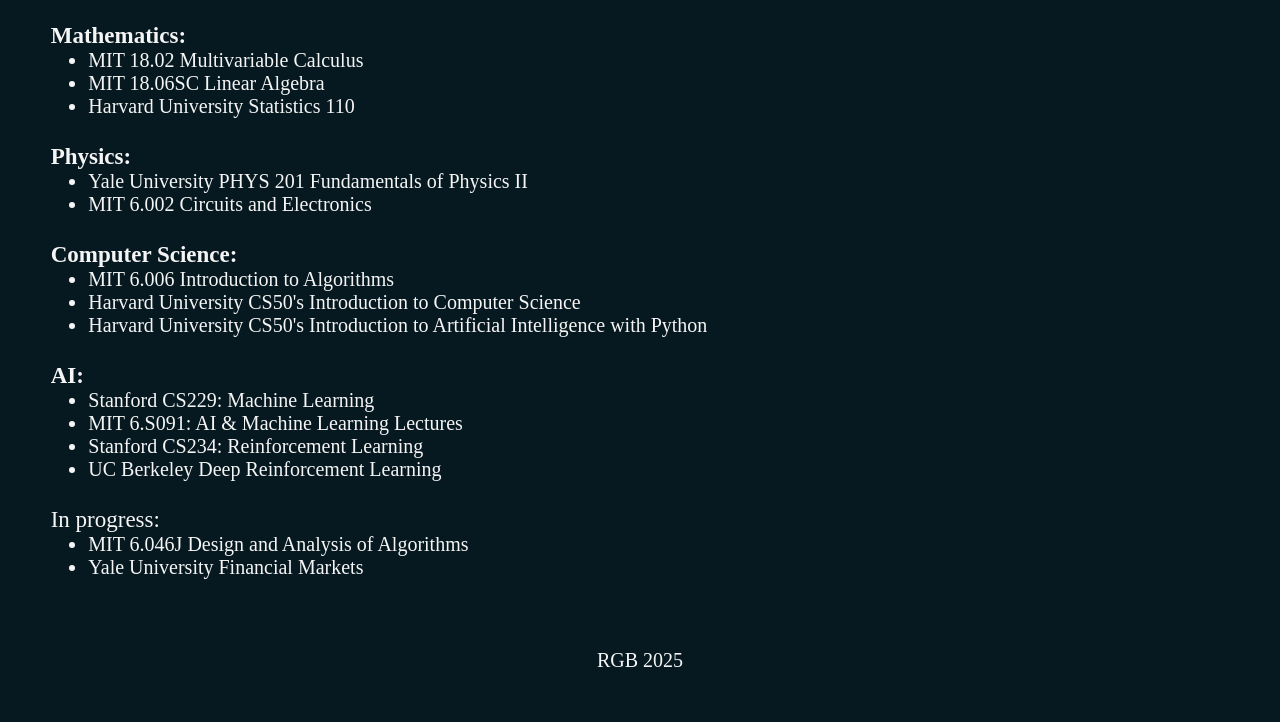
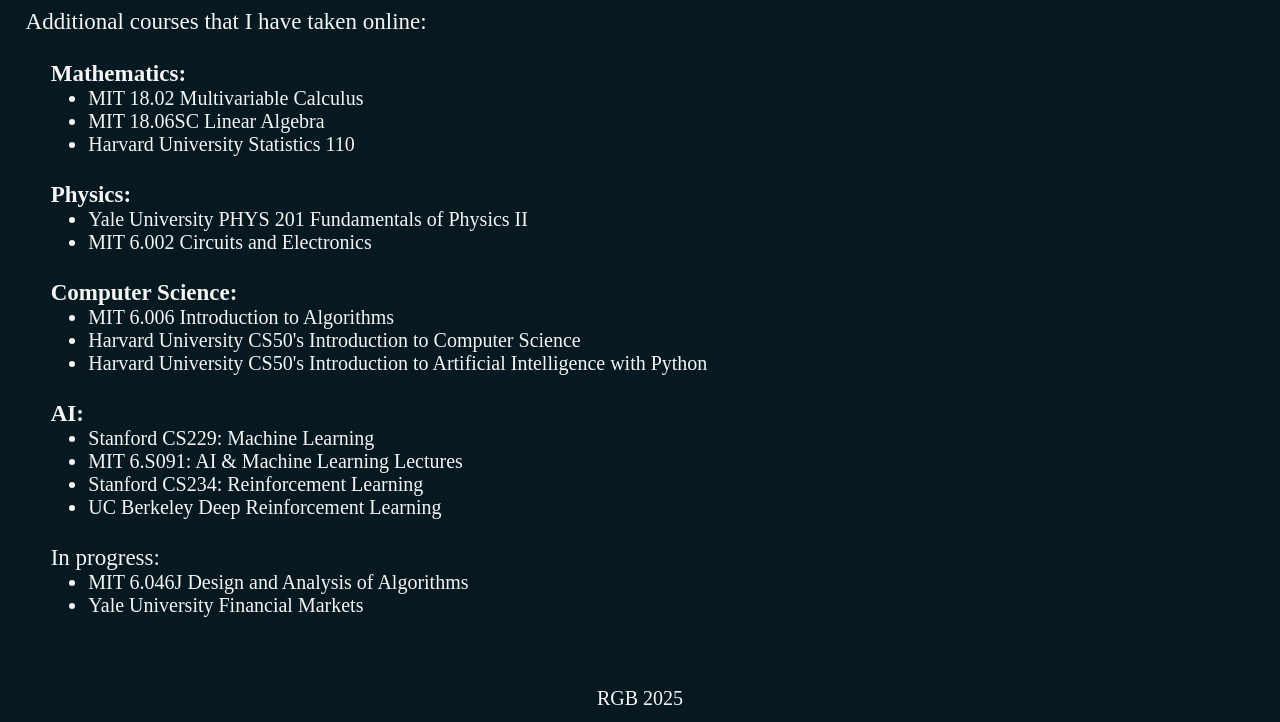
Before and after one commit to eRGiBi/ergibi.github.io, a plain HTML site: page Courses.html in a window 1280 px wide. Shown: the part 95-817 px from the top of the page. Drawn offline with nearby package versions, Linux system fonts and the light colour scheme; a web font is replaced by a local one.

Commit message:
Course title fix

```diff
--- a/Courses.html
+++ b/Courses.html
@@ -24,12 +24,12 @@
         </ul>
     </div>
 
-    <div class="cors", id="cor-list-title">
+    <div class="cors", id="cor-title">
         <div class="cor-head">Additional courses that I have taken online:</div>
 
         <br>
         <h3 id="cor-list-title">Mathematics:</h3>
-        <ul id="cor">
+        <ul id="cour">
             <li>MIT 18.02 Multivariable Calculus</li>
             <li>MIT 18.06SC Linear Algebra</li>
             <li>Harvard University Statistics 110</li>
@@ -37,14 +37,14 @@
 
         <br>
         <h3 id="cor-list-title">Physics:</h3>
-        <ul id="cor">
+        <ul id="cour">
             <li>Yale University PHYS 201 Fundamentals of Physics II</li>
             <li>MIT 6.002 Circuits and Electronics</li>
         </ul>
 
         <br>
         <h3 id="cor-list-title">Computer Science:</h3>
-        <ul id="cor">
+        <ul id="cour">
             <li>MIT 6.006 Introduction to Algorithms</li>
             <li>Harvard University CS50's Introduction to Computer Science</li>
             <li>Harvard University CS50's Introduction to Artificial Intelligence with Python</li>
@@ -52,7 +52,7 @@
 
         <br>
         <h3 id="cor-list-title">AI:</h3>
-        <ul id="cor">
+        <ul id="cour">
             <li>Stanford CS229: Machine Learning</li>
             <li>MIT 6.S091: AI & Machine Learning Lectures</li>
             <li>Stanford CS234: Reinforcement Learning</li>
@@ -61,7 +61,7 @@
 
         <br>
         <div class="cor-head", id="cor-list-title">In progress:</div>
-        <ul id="cor">
+        <ul id="cour">
             <li>MIT 6.046J Design and Analysis of Algorithms</li>
             <li>Yale University Financial Markets</li>
         </ul>
--- a/design.css
+++ b/design.css
@@ -216,7 +216,7 @@
 }
 /*----------------------Courses---------------------------*/
 
-#cor {
+#cour {
     font-size: 20px;
     padding-left: 5%;
 
@@ -224,6 +224,13 @@
 #cor.li {
     padding: 20px;
 }
+
+#cor-title {
+    padding-top: 3%;
+    padding-left: 2%;
+    font-size: 23px;
+}
+
 
 #cor-list-title {
     padding-left: 2%;
--- a/javascript.js
+++ b/javascript.js
@@ -1,7 +1,7 @@
 const sections = document.querySelectorAll(
     'section.art, section.uni, .section.gym, section.piano, section.prog');
 const toggleTheme = document.getElementById('toggle-theme');
-const changingFonts = document.querySelectorAll('#front, #sl li a, footer, span, #cor, courses, #cor-list-title');
+const changingFonts = document.querySelectorAll('#front, #sl li a, footer, span, #cour, courses, #cor-title, #cor-list-title');
 const picsToInvert = document.querySelectorAll('#ghl, #mil')
 
 function isScrolledIntoView(element) {
@@ -45,7 +45,7 @@
 
     toLight = true;
 }
-// Check if there's a preference stored in local storage
+// Check for preference
 document.addEventListener("DOMContentLoaded", function() {
     if (localStorage.getItem("theme") === "light") {
         changeToLight();
@@ -73,22 +73,19 @@
 
 function elementResize(){
 
-
     if (window.innerWidth < 1000){
         document.getElementById("summary").style.textAlign = 'center';
         document.getElementById("summary").style.margin = '10wh 10wh 10wh 10wh';
         document.getElementById("summary").style.padding = '10wh 10wh 10wh 10wh';
 
-
         document.getElementById("sub-list").style.textAlign = 'center';
         document.getElementById("sub-list").style.margin = '0 auto';
+
         document.getElementById("sub-list-elem").style.padding = '10wh 10wh 10wh 10wh';
         document.getElementById("sub-list-elem").style.margin = '10wh 10wh 10wh 10wh';
 
     } else {
-
         document.getElementById("summary").style.textAlign = 'left';
-
         document.getElementById("sub-list").style.textAlign = 'right';
     }
 }
```
